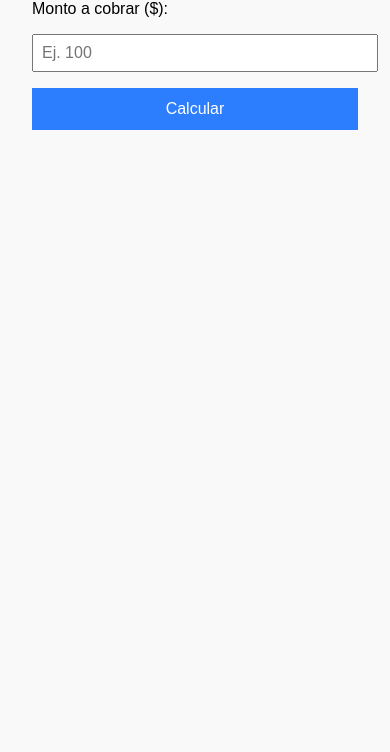
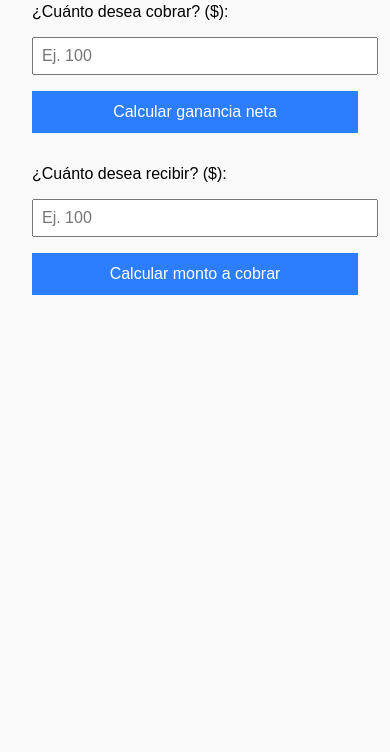
Before and after one commit to esreal12/calculadora-de-comisiones-y-ganancias-tilopay, a plain HTML site: page index.html in a window 390 px wide. Shown: the part 92-844 px from the top of the page. Drawn offline with Linux system fonts and the light colour scheme.

Commit message:
Update index.html
Se agrega:
- Cálculo de ganancia neta tras comisión.
- Cálculo inverso para saber cuánto cobrar para recibir una cantidad deseada.
- Estilo limpio y responsive.

```diff
--- a/index.html
+++ b/index.html
@@ -9,12 +9,12 @@
       font-family: sans-serif;
       padding: 2rem;
       background-color: #f9f9f9;
-      max-width: 400px;
+      max-width: 480px;
       margin: auto;
     }
     h1 {
       text-align: center;
-      font-size: 1.5rem;
+      font-size: 1.6rem;
     }
     label, input, button {
       display: block;
@@ -33,35 +33,69 @@
       font-size: 1rem;
       cursor: pointer;
     }
-    #resultado {
-      font-size: 1.2rem;
+    .result {
+      font-size: 1rem;
       font-weight: bold;
       text-align: center;
       margin-top: 1rem;
+    }
+    .section {
+      margin-bottom: 2rem;
+    }
+    .highlight {
+      color: #2d7dff;
     }
   </style>
 </head>
 <body>
   <h1>Calculadora de Ganancia</h1>
-  <label for="monto">Monto a cobrar ($):</label>
-  <input type="number" id="monto" placeholder="Ej. 100" step="0.01" min="0">
-  <button onclick="calcularGanancia()">Calcular</button>
-  <div id="resultado"></div>
+
+  <div class="section">
+    <label for="monto">¿Cuánto desea cobrar? ($):</label>
+    <input type="number" id="monto" placeholder="Ej. 100" step="0.01" min="0">
+    <button onclick="calcularGanancia()">Calcular ganancia neta</button>
+    <div id="resultadoGanancia" class="result"></div>
+  </div>
+
+  <div class="section">
+    <label for="gananciaDeseada">¿Cuánto desea recibir? ($):</label>
+    <input type="number" id="gananciaDeseada" placeholder="Ej. 100" step="0.01" min="0">
+    <button onclick="calcularMontoRequerido()">Calcular monto a cobrar</button>
+    <div id="resultadoInverso" class="result"></div>
+  </div>
 
   <script>
+    const porcentajeComision = 0.0425;
+    const comisionFija = 0.35;
+
     function calcularGanancia() {
       const monto = parseFloat(document.getElementById("monto").value);
       if (isNaN(monto) || monto <= 0) {
-        document.getElementById("resultado").textContent = "Por favor, ingrese un monto válido.";
+        document.getElementById("resultadoGanancia").textContent = "Por favor, ingrese un monto válido.";
         return;
       }
 
-      const porcentajeComision = 0.0425;
-      const comisionFija = 0.35;
       const comisionTotal = monto * porcentajeComision + comisionFija;
       const ganancia = monto - comisionTotal;
 
-      document.getElementById("resultado").textContent = `Usted recibirá: $${ganancia.toFixed(2)}`;
+      document.getElementById("resultadoGanancia").innerHTML =
+        `Comisión: <span class='highlight'>$${comisionTotal.toFixed(2)}</span><br>` +
+        `Usted recibirá: <span class='highlight'>$${ganancia.toFixed(2)}</span>`;
+    }
+
+    function calcularMontoRequerido() {
+      const gananciaDeseada = parseFloat(document.getElementById("gananciaDeseada").value);
+      if (isNaN(gananciaDeseada) || gananciaDeseada <= 0) {
+        document.getElementById("resultadoInverso").textContent = "Por favor, ingrese una ganancia válida.";
+        return;
+      }
+
+      const montoNecesario = (gananciaDeseada + comisionFija) / (1 - porcentajeComision);
+      const comisionCalculada = montoNecesario - gananciaDeseada;
+
+      document.getElementById("resultadoInverso").innerHTML =
+        `Debe cobrar: <span class='highlight'>$${montoNecesario.toFixed(2)}</span><br>` +
+        `La comisión será de: <span class='highlight'>$${comisionCalculada.toFixed(2)}</span>`;
     }
   </script>
 </body>
```
